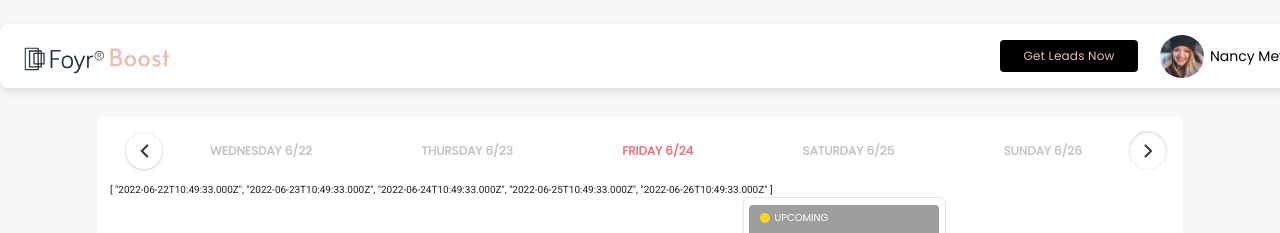
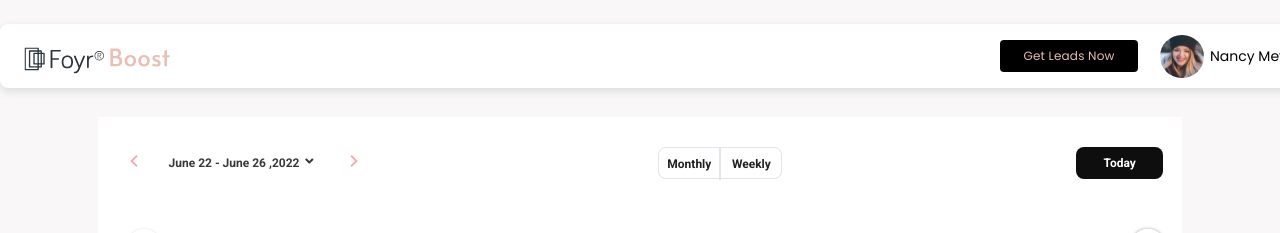
Before and after one commit to PremAmbre0/foyr_boost, a Vue app: page / in a window 1280 px wide. Shown: the top 233 px of the page. Built offline with nearby package versions, Linux system fonts and the light colour scheme; grey boxes are pictures that could not be loaded.

Commit message:
setup complete : store set-up complete and all the mutations working

```diff
--- a/src/components/ContentCalender.vue
+++ b/src/components/ContentCalender.vue
@@ -1,7 +1,7 @@
 <template>
   <div class="container">
     <div class="nav">
-      <!-- <content-calender-main-navigation></content-calender-main-navigation> -->
+      <content-calender-main-navigation></content-calender-main-navigation>
       <content-calender-weekly-navigation></content-calender-weekly-navigation>
     </div>
   </div>
@@ -10,12 +10,12 @@
 <script>
 import moment from "moment";
 import { mapGetters , mapActions} from "vuex";
-// import ContentCalenderMainNavigation from "./ContentCalenderMainNavigation.vue";
+import ContentCalenderMainNavigation from "./ContentCalenderMainNavigation.vue";
 import ContentCalenderWeeklyNavigation from "./ContentCalenderWeeklyNavigation.vue"
 
 export default {
   components: {
-    // ContentCalenderMainNavigation,
+    ContentCalenderMainNavigation,
     ContentCalenderWeeklyNavigation
   },
 
@@ -23,7 +23,6 @@ export default {
     ...mapGetters(['daysSelected'])
   },
   mounted() {
-     console.log(moment());
       this.getDaysAction(moment())
   },
   methods: {
--- a/src/components/ContentCalenderMainNavigation.vue
+++ b/src/components/ContentCalenderMainNavigation.vue
@@ -1,6 +1,6 @@
 <template>
   <div class="nav-container-one">
-    <date-picker @leftButtonEvent="addFiveDays()" @rightButtonEvent="subtractFiveDays()"></date-picker>
+    <date-picker></date-picker>
     <div class="nav-toggle">
       <button class="nav-toggle-monthly">Monthly</button>
       <button class="nav-toggle-weekly">Weekly</button>
@@ -15,7 +15,7 @@ import DatePicker from "./DatePicker.vue";
 export default
 {
   components: {
-    DatePicker
+    DatePicker,
   },
 }
 
--- a/src/components/ContentCalenderWeeklyNavigation.vue
+++ b/src/components/ContentCalenderWeeklyNavigation.vue
@@ -2,7 +2,7 @@
     <div>
         <div>
             <div class="nav-container-two">
-                <div class="btn btn-left" @click="addDays"  >
+                <div class="btn btn-left" @click="subtractDays"  >
                     <img src="../assets/left-arrow.svg" />
                 </div>
                 <div class="nav-days">
@@ -11,12 +11,11 @@
                         {{ day.format("dddd M[/]D") }}
                     </div>
                 </div>
-                <div class="btn btn-right">
+                <div class="btn btn-right" @click="addDays">
                     <img src="../assets/left-arrow.svg" />
                 </div>
             </div>
         </div>
-        {{daysSelected}}
         <div class="cards-week-container">
             <div class="cards-days-container" v-for="postsOfTheSelectedDays in daysSelected"
                 :key="postsOfTheSelectedDays.value">
@@ -53,7 +52,10 @@ export default {
         ...mapActions(['getDaysAction']),
         addDays(){
             let payload = moment(this.daysSelected[2]).add(5,'days')
-            console.log(payload,moment(this.daysSelected[2]).add(5,'days'))
+            this.getDaysAction(payload)
+        },
+        subtractDays(){
+            let payload = moment(this.daysSelected[2]).subtract(5,'days')
             this.getDaysAction(payload)
         },
         getPosts(day) {
@@ -89,7 +91,6 @@ export default {
      align-items: center;
      width: 87.188em;
      height: 4.4rem;
-     cursor: pointer;
  }
 
 
--- a/src/components/DatePicker.vue
+++ b/src/components/DatePicker.vue
@@ -1,7 +1,7 @@
 <template>
   <div class="conatiner d-flex">
     <v-btn class=" btn btn-left" plain :close-on-content-click="this.dates.length == 2 ? true : false" icon x-small
-      @click="$emit('leftButtonEvent')"><img src="../assets/orange-arrow.svg" />
+      @click="addDays"><img src="../assets/orange-arrow.svg" />
     </v-btn>
     <div class="d-flex">
       <v-menu v-model="menu" :close-on-content-click="datePickerPopupControl" :nudge-right="40"
@@ -11,12 +11,12 @@
           <v-btn v-model="dates" v-bind="attrs" v-on="on" plain icon x-small><img src="../assets/down-arrow.svg" />
           </v-btn>
         </template>
-        <v-date-picker v-model="dates" range @change="updateCalenderDates(dates[0])">
+        <v-date-picker v-model="dates" range @change="updateCalenderDates" header-color="#ED737C"
+      color="#E9BEB3">
         </v-date-picker>
       </v-menu>
     </div>
-    <v-btn class=" btn btn-right" plain icon x-small @click="$emit('rightButtonEvent'); 'menu=false'"><img
-        src="../assets/orange-arrow.svg" />
+    <v-btn class=" btn btn-right" plain icon x-small @click="subtractDays"><img src="../assets/orange-arrow.svg" />
     </v-btn>
   </div>
 </template>
@@ -24,9 +24,8 @@
 
 <script>
 import moment from 'moment'
+import { mapActions ,mapGetters } from 'vuex';
 export default {
-  emits: ['leftButtonEvent', 'rightButtonEvent', 'updateDates'],
-  inject:['days','updateCalenderDates(date)'],
   data() {
     return {
       menu: false,
@@ -51,15 +50,29 @@ export default {
   },
   computed: {
     displayDateText() {
-      return `${moment(this.days[0]).format("MMMM DD")} - ${moment(this.days[4]).format("MMMM DD")} ,${moment().format("YYYY")}`
+      return `${moment(this.daysSelected[0]).format("MMMM DD")} - ${moment(this.daysSelected[4]).format("MMMM DD")} ,${moment().format("YYYY")}`
     },
+    ...mapGetters(['daysSelected'])
   },
   mounted() {
     this.setDates()
   },
   methods: {
+    ...mapActions(['getDaysAction']),
     setDates() {
-      this.dates = [this.days[0].format('YYYY-MM-DD'), this.days[4].format('YYYY-MM-DD')]
+      this.dates = [moment(this.daysSelected[0]).format('YYYY-MM-DD'), moment(this.daysSelected[4]).format('YYYY-MM-DD')]
+    },
+    addDays() {
+      let payload = moment(this.daysSelected[2]).add(5, 'days')
+      this.getDaysAction(payload)
+    },
+    subtractDays() {
+      let payload = moment(this.daysSelected[2]).subtract(5, 'days')
+      this.getDaysAction(payload)
+    },
+    updateCalenderDates(){
+      let payload = moment(this.dates[0]).add(2, 'days')
+      this.getDaysAction(payload)
     }
   },
 }
--- a/src/store/modules/days.js
+++ b/src/store/modules/days.js
@@ -14,10 +14,8 @@ const getters = {
 
 const mutations = {
     getDays(state,payload) {
-        console.log(payload)
         let startDate = moment(payload.toISOString()).subtract(2, "days")
         let endDate = moment(payload.toISOString()).add(2, "days")
-        console.log(startDate, endDate)
         state.days=[]
         while (startDate <= endDate) {
             state.days.push(startDate);
```
